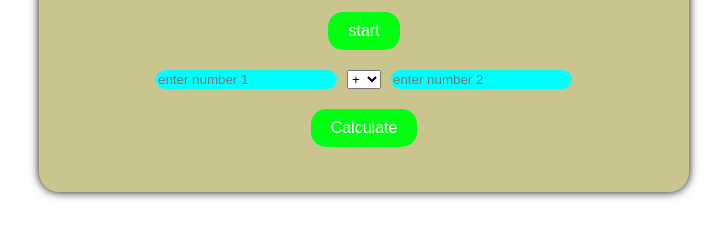
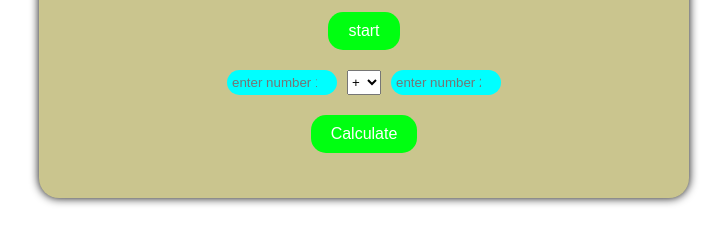
Before and after one commit to ratan-7/simple-calculator, a plain HTML site: page index.html in a window 1280 px wide. Both pictures are taken after a click on the button "start". Shown: the part 193-436 px from the top of the page, without its empty margins (276-1003 px from the left). Drawn offline with Linux system fonts and the light colour scheme.

Commit message:
basic calculator

```diff
--- a/style.css
+++ b/style.css
@@ -54,4 +54,7 @@ input {
     border-radius: 20px;
     background-color: aqua;
     border: none;
+    width: 100px;
+    padding: 5px;
+    text-align: center;
 }
```
